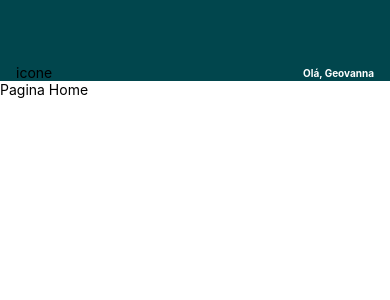
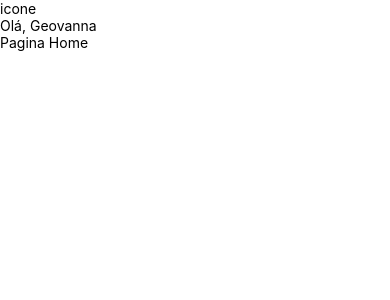
Before and after one commit to geomenezes/finance, a React Native app: screen / in a window 390 px wide. Shown: the top 300 px of the page. Built offline with nearby package versions, Linux system fonts and the light colour scheme.

Commit message:
tentando colocar css

```diff
--- a/package.json
+++ b/package.json
@@ -12,13 +12,16 @@
     "@expo/metro-runtime": "~3.1.3",
     "expo": "~50.0.8",
     "expo-status-bar": "~1.11.1",
+    "node-sass": "^9.0.0",
     "react": "18.2.0",
     "react-dom": "18.2.0",
     "react-native": "0.73.4",
     "react-native-web": "~0.19.6"
   },
   "devDependencies": {
-    "@babel/core": "^7.20.0"
+    "@babel/core": "^7.20.0",
+    "react-native-sass-transformer": "^2.1.1",
+    "sass": "^1.71.1"
   },
   "private": true
 }
--- a/src/components/Header/Header.js
+++ b/src/components/Header/Header.js
@@ -1,7 +1,7 @@
 import React from 'react'
 import { Pressable, StatusBar, StyleSheet, Text } from 'react-native'
 import { View } from 'react-native-web'
-// import '../../assets/scss/index.scss'
+import styles from '../../assets/scss/index.scss'
 // import 'material-icons/iconfont/material-icons.css';
 
 const statusBarHeight = StatusBar.currentHeight ? StatusBar.currentHeight + 22 :  64;
@@ -19,32 +19,45 @@ export default function Header({ name }) {
     )
 }
 
-const styles = StyleSheet.create({
-    container: {
-        backgroundColor: '#01464D',
-        paddingTop: statusBarHeight,
-        flexDirection: 'row',
-        paddingStart: 16,
-        paddingEnd: 16,
-        PaddingBottom: 44,
-    },
-    content: {
-        flex: 1,
-        alignItems: 'center',
-        flexDirection: 'row',
-        justifyContent: 'space-between',
-    },
-    username: {
-        fontSize: 10,
-        color: '#fff',
-        fontWeight: 'bold',
-    },
-    buttonUser: {
-        width: 44,
-        height: 44,
-        backgroundColor: 'rgba(255, 255, 0.5)',
-        justifyContent: 'center',
-        alignItems: 'center',
-        borderRadius: 44 / 2,
-    }
-})
+// export default function Header({ name }) {
+//     return (
+//         <View className='container'>
+//             <View className='content'>
+//                 <Pressable activeOpacity={0.9}>
+//                     <Text>icone</Text>
+//                 </Pressable>
+//                 <Text className='username'>Olá, {name}</Text>
+//             </View>
+//         </View>
+//     )
+// }
+
+// const styles = StyleSheet.create({
+//     container: {
+//         backgroundColor: '#01464D',
+//         paddingTop: statusBarHeight,
+//         flexDirection: 'row',
+//         paddingStart: 16,
+//         paddingEnd: 16,
+//         PaddingBottom: 44,
+//     },
+//     content: {
+//         flex: 1,
+//         alignItems: 'center',
+//         flexDirection: 'row',
+//         justifyContent: 'space-between',
+//     },
+//     username: {
+//         fontSize: 10,
+//         color: '#fff',
+//         fontWeight: 'bold',
+//     },
+//     buttonUser: {
+//         width: 44,
+//         height: 44,
+//         backgroundColor: 'rgba(255, 255, 0.5)',
+//         justifyContent: 'center',
+//         alignItems: 'center',
+//         borderRadius: 44 / 2,
+//     }
+// })
```
Also changed, not shown: metro.config.js (added, +22 -0 lines), 1 other file (tests, documents, lock files or other folders).
